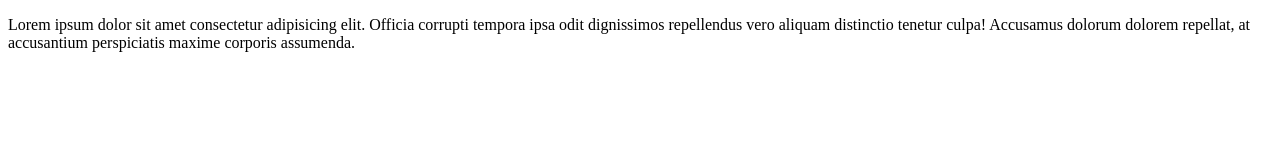
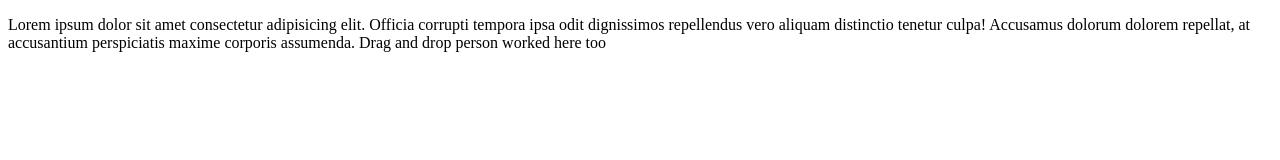
Before and after one commit to simplyjavascript/git-demo, a plain HTML site: page index.html in a window 1280 px wide. Drawn offline with Linux system fonts and the light colour scheme.

Commit message:
modifying index.html to add more content

```diff
--- a/index.html
+++ b/index.html
@@ -12,7 +12,7 @@
       Lorem ipsum dolor sit amet consectetur adipisicing elit. Officia corrupti
       tempora ipsa odit dignissimos repellendus vero aliquam distinctio tenetur
       culpa! Accusamus dolorum dolorem repellat, at accusantium perspiciatis
-      maxime corporis assumenda.
+      maxime corporis assumenda. Drag and drop person worked here too
     </p>
     <script src="script.js"></script>
   </body>
```
